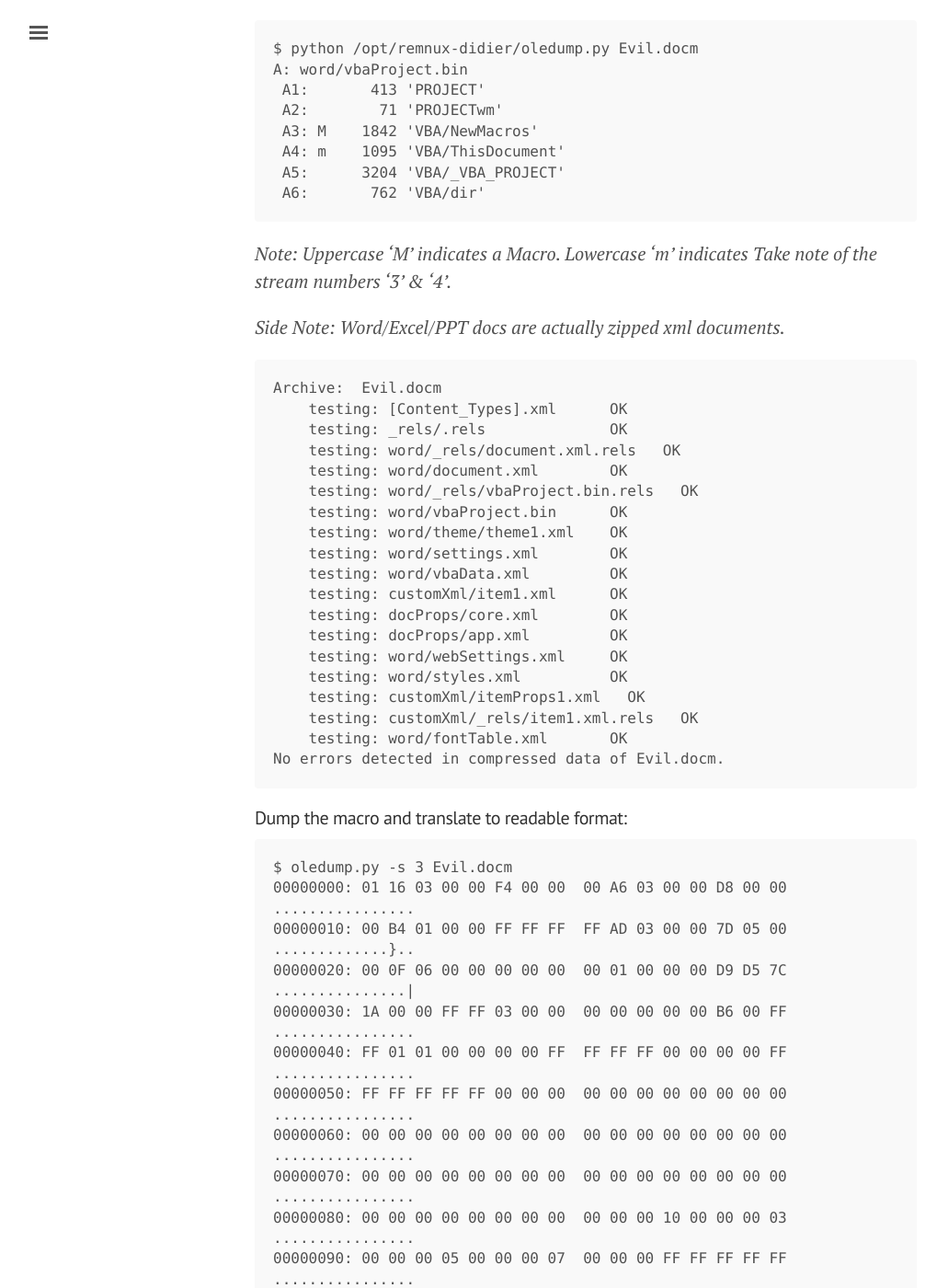
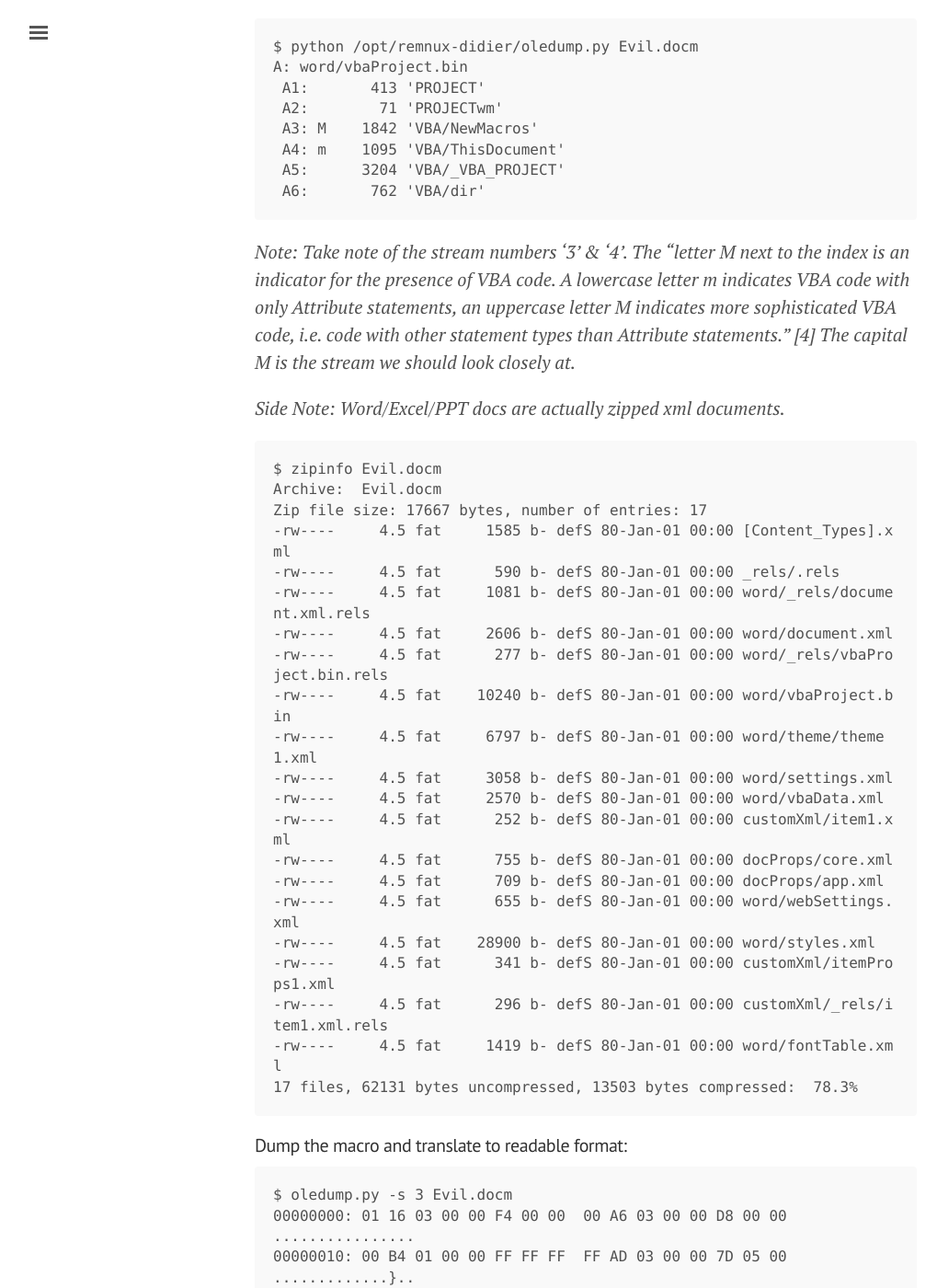
Before and after one commit to ragingrooster/ragingrooster.github.io, a Jekyll site: the page built from _posts/2019-03-01-Malware-Triage-Workshop-Answers.md, in a window 1280 px wide and 1400 px high, scrolled down 9986 px. Shown: the whole window at 92% size, without its empty margins (3-1022 px from the left). Built offline with Jekyll 4.4.1, drawn with Linux system fonts in a browser that asks for light colours; some of the changed text lies outside the part shown.

Commit message:
Update 2019-03-01-Malware-Triage-Workshop-Answers.md

````diff
--- a/_posts/2019-03-01-Malware-Triage-Workshop-Answers.md
+++ b/_posts/2019-03-01-Malware-Triage-Workshop-Answers.md
@@ -129,7 +130,6 @@ $ sigtool -u main.cvd
 ```
 #### Determine what’s in the AV signature:
 ```
-
 $ grep 'Doc.Downloader.Generic-6680573-0' *
 daily.ldb:Doc.Downloader.Generic-6680573-0;Engine:51-255,Target:2;0&1&2&3;0:4174747269627574652056425f4e616d65203d2022;22706f7765727368656c6c2e657865;28286e65772d6f626a656374;286578656329
 
@@ -404,30 +404,31 @@ A: word/vbaProject.bin
  A5:      3204 'VBA/_VBA_PROJECT'
  A6:       762 'VBA/dir'
 ```
-_Note: Uppercase 'M' indicates a Macro. Lowercase 'm' indicates
-Take note of the stream numbers '3' & '4'._
+_Note: Take note of the stream numbers '3' & '4'. The "letter M next to the index is an indicator for the presence of VBA code. A lowercase letter m indicates VBA code with only Attribute statements, an uppercase letter M indicates more sophisticated VBA code, i.e. code with other statement types than Attribute statements." [4] The capital M is the stream we should look closely at._
 
 _Side Note: Word/Excel/PPT docs are actually zipped xml documents._
 ```
+$ zipinfo Evil.docm
 Archive:  Evil.docm
-    testing: [Content_Types].xml      OK
-    testing: _rels/.rels              OK
-    testing: word/_rels/document.xml.rels   OK
-    testing: word/document.xml        OK
-    testing: word/_rels/vbaProject.bin.rels   OK
-    testing: word/vbaProject.bin      OK
-    testing: word/theme/theme1.xml    OK
-    testing: word/settings.xml        OK
-    testing: word/vbaData.xml         OK
-    testing: customXml/item1.xml      OK
-    testing: docProps/core.xml        OK
-    testing: docProps/app.xml         OK
-    testing: word/webSettings.xml     OK
-    testing: word/styles.xml          OK
-    testing: customXml/itemProps1.xml   OK
-    testing: customXml/_rels/item1.xml.rels   OK
-    testing: word/fontTable.xml       OK
-No errors detected in compressed data of Evil.docm.
+Zip file size: 17667 bytes, number of entries: 17
+-rw----     4.5 fat     1585 b- defS 80-Jan-01 00:00 [Content_Types].xml
+-rw----     4.5 fat      590 b- defS 80-Jan-01 00:00 _rels/.rels
+-rw----     4.5 fat     1081 b- defS 80-Jan-01 00:00 word/_rels/document.xml.rels
+-rw----     4.5 fat     2606 b- defS 80-Jan-01 00:00 word/document.xml
+-rw----     4.5 fat      277 b- defS 80-Jan-01 00:00 word/_rels/vbaProject.bin.rels
+-rw----     4.5 fat    10240 b- defS 80-Jan-01 00:00 word/vbaProject.bin
+-rw----     4.5 fat     6797 b- defS 80-Jan-01 00:00 word/theme/theme1.xml
+-rw----     4.5 fat     3058 b- defS 80-Jan-01 00:00 word/settings.xml
+-rw----     4.5 fat     2570 b- defS 80-Jan-01 00:00 word/vbaData.xml
+-rw----     4.5 fat      252 b- defS 80-Jan-01 00:00 customXml/item1.xml
+-rw----     4.5 fat      755 b- defS 80-Jan-01 00:00 docProps/core.xml
+-rw----     4.5 fat      709 b- defS 80-Jan-01 00:00 docProps/app.xml
+-rw----     4.5 fat      655 b- defS 80-Jan-01 00:00 word/webSettings.xml
+-rw----     4.5 fat    28900 b- defS 80-Jan-01 00:00 word/styles.xml
+-rw----     4.5 fat      341 b- defS 80-Jan-01 00:00 customXml/itemProps1.xml
+-rw----     4.5 fat      296 b- defS 80-Jan-01 00:00 customXml/_rels/item1.xml.rels
+-rw----     4.5 fat     1419 b- defS 80-Jan-01 00:00 word/fontTable.xml
+17 files, 62131 bytes uncompressed, 13503 bytes compressed:  78.3%
 ```
 #### Dump the macro and translate to readable format:
 ```
@@ -658,3 +659,4 @@ _Note: The VT & Hybrid Analysis reports confirm out previous analysis and provid
 1. REMnux: https://remnux.org/docs/
 2. Didier Stevens oldedump.py: https://blog.didierstevens.com/programs/oledump-py/
 3. How to create a malicious macro: https://null-byte.wonderhowto.com/how-to/create-obfuscate-virus-inside-microsoft-word-document-0167780/
+4. Didier Stevens, oledump analysis of Rocket Kitten - Guest Diary by Didier Stevens https://isc.sans.edu/diary/oledump+analysis+of+Rocket+Kitten+-+Guest+Diary+by+Didier+Stevens/19137
````
Also changed, not shown: other parts of _posts/2019-03-01-Malware-Triage-Workshop-Answers.md (+3 -2 lines).
